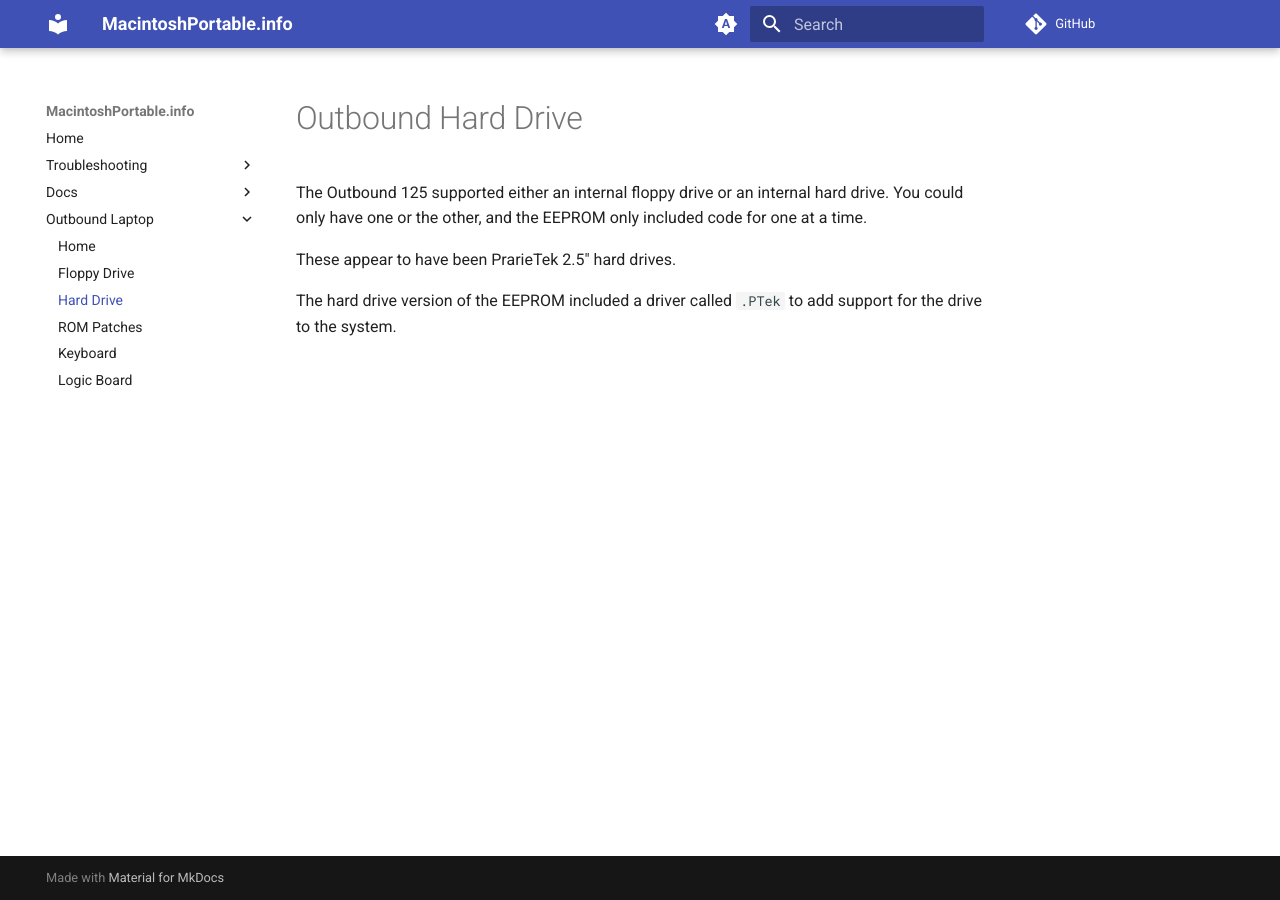
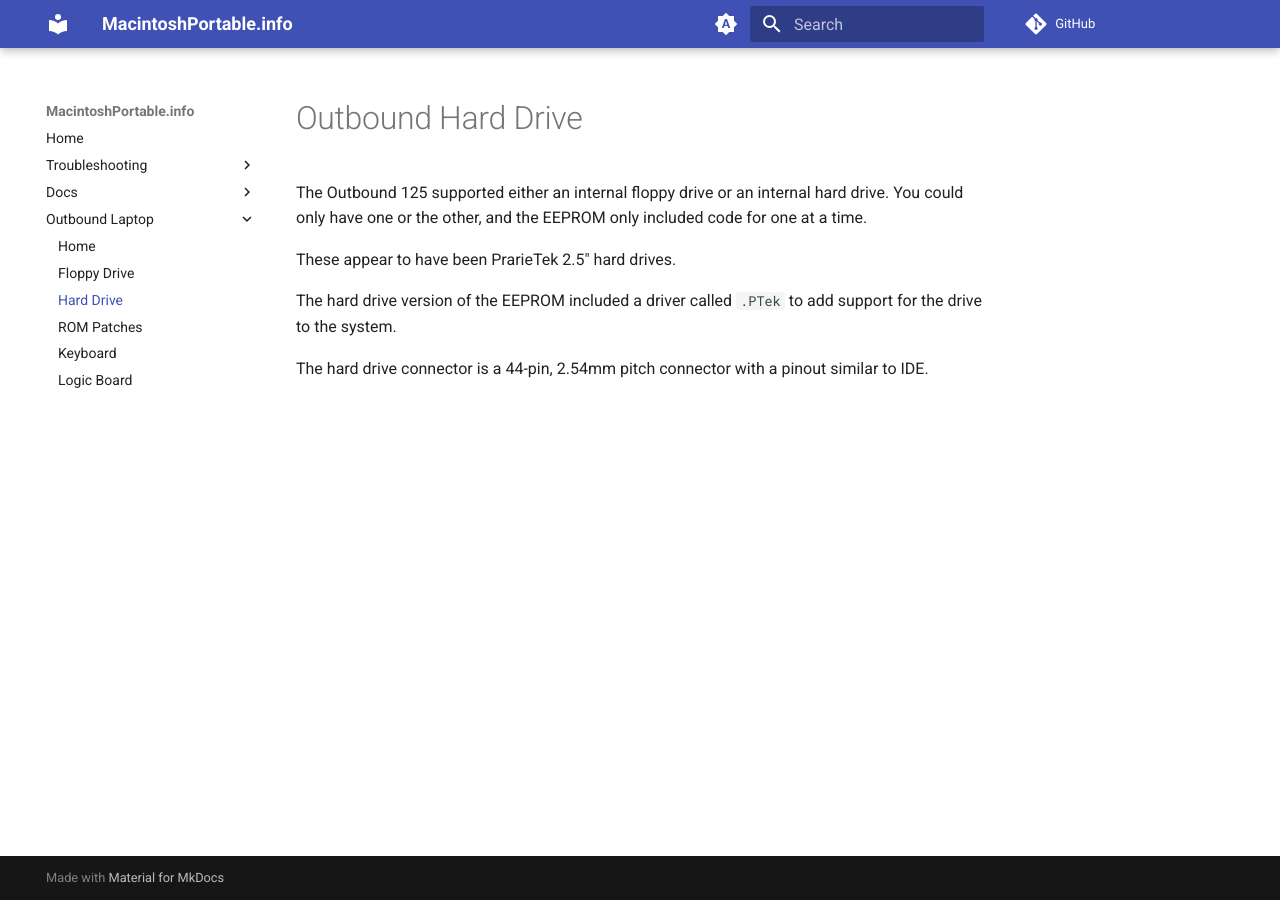
Before and after one commit to rezafouladian/MacintoshPortable, an MkDocs documentation site: the page built from docs/outbound/HardDrive.md, in a window 1280 px wide. Built offline with MkDocs 1.6.1 and Material for MkDocs 9.7.7, drawn with Linux system fonts in a browser that asks for light colours; comment, search, counter and statistics services are not loaded.

Commit message:
Add HD connector info

```diff
--- a/docs/outbound/HardDrive.md
+++ b/docs/outbound/HardDrive.md
@@ -5,3 +5,5 @@ The Outbound 125 supported either an internal floppy drive or an internal hard d
 These appear to have been PrarieTek 2.5" hard drives.
 
 The hard drive version of the EEPROM included a driver called `.PTek` to add support for the drive to the system.
+
+The hard drive connector is a 44-pin, 2.54mm pitch connector with a pinout similar to IDE.
```
